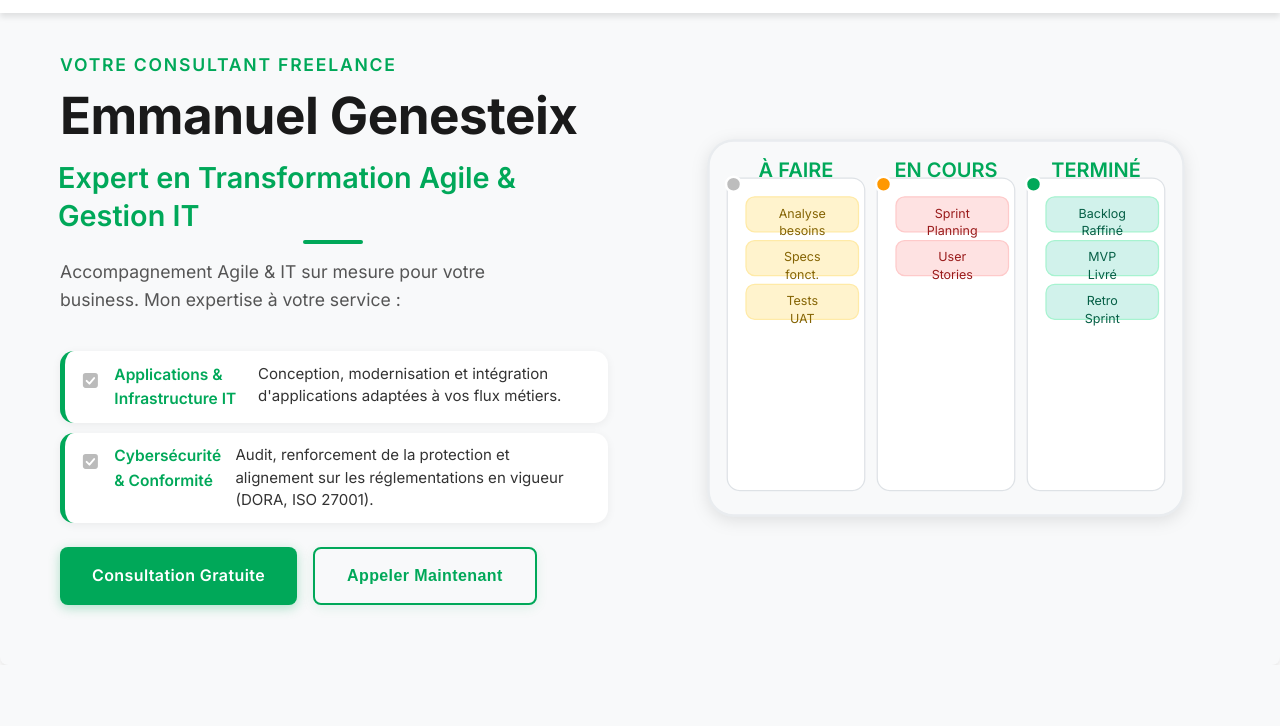
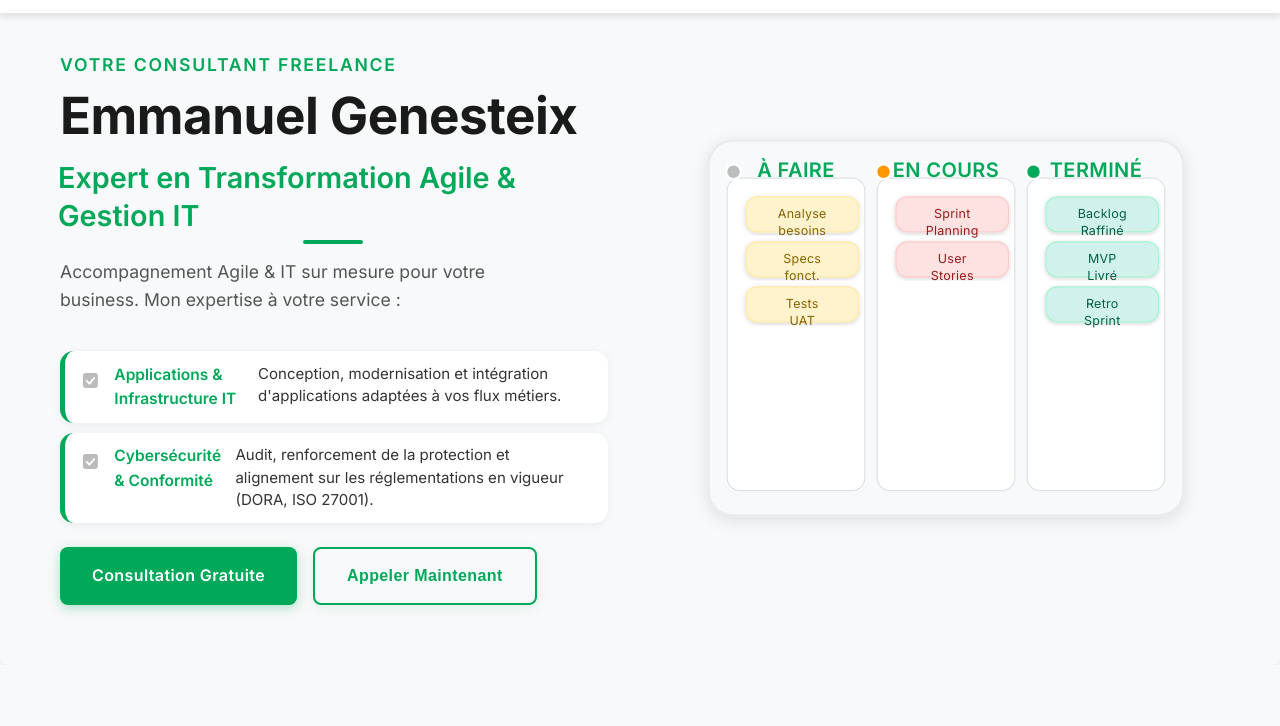
Before and after one commit to cryptoradio7/agilevizion, a plain HTML site: page index.html in a window 1280 px wide. Shown: the part 59-785 px from the top of the page. Drawn offline with Linux system fonts and the light colour scheme.

Commit message:
Kanban premium : centrage parfait, ombre douce, espacement harmonisé, police Inter 10px, pastilles alignées

```diff
--- a/index.html
+++ b/index.html
@@ -93,54 +93,54 @@
                         <rect x="265" y="40" width="110" height="250" rx="10" fill="white" stroke="#dee2e6" stroke-width="1"/>
 
                         <!-- Titres des colonnes -->
-                        <text x="80" y="35" text-anchor="middle" font-size="16" font-weight="bold" fill="#00A859" data-translate="kanban_todo">À FAIRE</text>
-                        <text x="200" y="35" text-anchor="middle" font-size="16" font-weight="bold" fill="#00A859" data-translate="kanban_doing">EN COURS</text>
-                        <text x="320" y="35" text-anchor="middle" font-size="16" font-weight="bold" fill="#00A859" data-translate="kanban_done">TERMINÉ</text>
+                        <text x="80" y="35" text-anchor="middle" font-size="16" font-weight="bold" fill="#00A859" font-family="Inter, sans-serif" data-translate="kanban_todo">À FAIRE</text>
+                        <text x="200" y="35" text-anchor="middle" font-size="16" font-weight="bold" fill="#00A859" font-family="Inter, sans-serif" data-translate="kanban_doing">EN COURS</text>
+                        <text x="320" y="35" text-anchor="middle" font-size="16" font-weight="bold" fill="#00A859" font-family="Inter, sans-serif" data-translate="kanban_done">TERMINÉ</text>
 
                         <!-- Post-its TO DO (jaunes) -->
-                        <rect x="40" y="55" width="90" height="28" rx="7" fill="#fff3cd" stroke="#ffeaa7" stroke-width="1"/>
-                        <text x="85" y="69" text-anchor="middle" font-size="10" fill="#856404" dominant-baseline="middle" font-weight="400" data-translate="kanban_todo_1">Analyse</text>
-                        <text x="85" y="83" text-anchor="middle" font-size="10" fill="#856404" dominant-baseline="middle" font-weight="400" data-translate="kanban_todo_2">besoins</text>
+                        <rect x="40" y="55" width="90" height="28" rx="9" fill="#fff3cd" stroke="#ffeaa7" stroke-width="1" filter="url(#shadow)"/>
+                        <text x="85" y="69" text-anchor="middle" font-size="10" fill="#856404" font-family="Inter, sans-serif" letter-spacing="0.02em" dominant-baseline="middle" font-weight="400" data-translate="kanban_todo_1">Analyse</text>
+                        <text x="85" y="83" text-anchor="middle" font-size="10" fill="#856404" font-family="Inter, sans-serif" letter-spacing="0.02em" dominant-baseline="middle" font-weight="400" data-translate="kanban_todo_2">besoins</text>
 
-                        <rect x="40" y="90" width="90" height="28" rx="7" fill="#fff3cd" stroke="#ffeaa7" stroke-width="1"/>
-                        <text x="85" y="104" text-anchor="middle" font-size="10" fill="#856404" dominant-baseline="middle" font-weight="400" data-translate="kanban_todo_3">Specs</text>
-                        <text x="85" y="118" text-anchor="middle" font-size="10" fill="#856404" dominant-baseline="middle" font-weight="400" data-translate="kanban_todo_4">fonct.</text>
+                        <rect x="40" y="91" width="90" height="28" rx="9" fill="#fff3cd" stroke="#ffeaa7" stroke-width="1" filter="url(#shadow)"/>
+                        <text x="85" y="105" text-anchor="middle" font-size="10" fill="#856404" font-family="Inter, sans-serif" letter-spacing="0.02em" dominant-baseline="middle" font-weight="400" data-translate="kanban_todo_3">Specs</text>
+                        <text x="85" y="119" text-anchor="middle" font-size="10" fill="#856404" font-family="Inter, sans-serif" letter-spacing="0.02em" dominant-baseline="middle" font-weight="400" data-translate="kanban_todo_4">fonct.</text>
 
-                        <rect x="40" y="125" width="90" height="28" rx="7" fill="#fff3cd" stroke="#ffeaa7" stroke-width="1"/>
-                        <text x="85" y="139" text-anchor="middle" font-size="10" fill="#856404" dominant-baseline="middle" font-weight="400" data-translate="kanban_todo_5">Tests</text>
-                        <text x="85" y="153" text-anchor="middle" font-size="10" fill="#856404" dominant-baseline="middle" font-weight="400" data-translate="kanban_todo_6">UAT</text>
+                        <rect x="40" y="127" width="90" height="28" rx="9" fill="#fff3cd" stroke="#ffeaa7" stroke-width="1" filter="url(#shadow)"/>
+                        <text x="85" y="141" text-anchor="middle" font-size="10" fill="#856404" font-family="Inter, sans-serif" letter-spacing="0.02em" dominant-baseline="middle" font-weight="400" data-translate="kanban_todo_5">Tests</text>
+                        <text x="85" y="155" text-anchor="middle" font-size="10" fill="#856404" font-family="Inter, sans-serif" letter-spacing="0.02em" dominant-baseline="middle" font-weight="400" data-translate="kanban_todo_6">UAT</text>
 
                         <!-- Post-its DOING (orange) -->
-                        <rect x="160" y="55" width="90" height="28" rx="7" fill="#fee2e2" stroke="#fecaca" stroke-width="1"/>
-                        <text x="205" y="69" text-anchor="middle" font-size="10" fill="#991b1b" dominant-baseline="middle" font-weight="400" data-translate="kanban_doing_1">Sprint</text>
-                        <text x="205" y="83" text-anchor="middle" font-size="10" fill="#991b1b" dominant-baseline="middle" font-weight="400" data-translate="kanban_doing_2">Planning</text>
+                        <rect x="160" y="55" width="90" height="28" rx="9" fill="#fee2e2" stroke="#fecaca" stroke-width="1" filter="url(#shadow)"/>
+                        <text x="205" y="69" text-anchor="middle" font-size="10" fill="#991b1b" font-family="Inter, sans-serif" letter-spacing="0.02em" dominant-baseline="middle" font-weight="400" data-translate="kanban_doing_1">Sprint</text>
+                        <text x="205" y="83" text-anchor="middle" font-size="10" fill="#991b1b" font-family="Inter, sans-serif" letter-spacing="0.02em" dominant-baseline="middle" font-weight="400" data-translate="kanban_doing_2">Planning</text>
 
-                        <rect x="160" y="90" width="90" height="28" rx="7" fill="#fee2e2" stroke="#fecaca" stroke-width="1"/>
-                        <text x="205" y="104" text-anchor="middle" font-size="10" fill="#991b1b" dominant-baseline="middle" font-weight="400" data-translate="kanban_doing_3">User</text>
-                        <text x="205" y="118" text-anchor="middle" font-size="10" fill="#991b1b" dominant-baseline="middle" font-weight="400" data-translate="kanban_doing_4">Stories</text>
+                        <rect x="160" y="91" width="90" height="28" rx="9" fill="#fee2e2" stroke="#fecaca" stroke-width="1" filter="url(#shadow)"/>
+                        <text x="205" y="105" text-anchor="middle" font-size="10" fill="#991b1b" font-family="Inter, sans-serif" letter-spacing="0.02em" dominant-baseline="middle" font-weight="400" data-translate="kanban_doing_3">User</text>
+                        <text x="205" y="119" text-anchor="middle" font-size="10" fill="#991b1b" font-family="Inter, sans-serif" letter-spacing="0.02em" dominant-baseline="middle" font-weight="400" data-translate="kanban_doing_4">Stories</text>
 
                         <!-- Post-its DONE (verts) -->
-                        <rect x="280" y="55" width="90" height="28" rx="7" fill="#d1f2eb" stroke="#a7f3d0" stroke-width="1"/>
-                        <text x="325" y="69" text-anchor="middle" font-size="10" fill="#065f46" dominant-baseline="middle" font-weight="400" data-translate="kanban_done_1">Backlog</text>
-                        <text x="325" y="83" text-anchor="middle" font-size="10" fill="#065f46" dominant-baseline="middle" font-weight="400" data-translate="kanban_done_2">Raffiné</text>
+                        <rect x="280" y="55" width="90" height="28" rx="9" fill="#d1f2eb" stroke="#a7f3d0" stroke-width="1" filter="url(#shadow)"/>
+                        <text x="325" y="69" text-anchor="middle" font-size="10" fill="#065f46" font-family="Inter, sans-serif" letter-spacing="0.02em" dominant-baseline="middle" font-weight="400" data-translate="kanban_done_1">Backlog</text>
+                        <text x="325" y="83" text-anchor="middle" font-size="10" fill="#065f46" font-family="Inter, sans-serif" letter-spacing="0.02em" dominant-baseline="middle" font-weight="400" data-translate="kanban_done_2">Raffiné</text>
 
-                        <rect x="280" y="90" width="90" height="28" rx="7" fill="#d1f2eb" stroke="#a7f3d0" stroke-width="1"/>
-                        <text x="325" y="104" text-anchor="middle" font-size="10" fill="#065f46" dominant-baseline="middle" font-weight="400" data-translate="kanban_done_3">MVP</text>
-                        <text x="325" y="118" text-anchor="middle" font-size="10" fill="#065f46" dominant-baseline="middle" font-weight="400" data-translate="kanban_done_4">Livré</text>
+                        <rect x="280" y="91" width="90" height="28" rx="9" fill="#d1f2eb" stroke="#a7f3d0" stroke-width="1" filter="url(#shadow)"/>
+                        <text x="325" y="105" text-anchor="middle" font-size="10" fill="#065f46" font-family="Inter, sans-serif" letter-spacing="0.02em" dominant-baseline="middle" font-weight="400" data-translate="kanban_done_3">MVP</text>
+                        <text x="325" y="119" text-anchor="middle" font-size="10" fill="#065f46" font-family="Inter, sans-serif" letter-spacing="0.02em" dominant-baseline="middle" font-weight="400" data-translate="kanban_done_4">Livré</text>
 
-                        <rect x="280" y="125" width="90" height="28" rx="7" fill="#d1f2eb" stroke="#a7f3d0" stroke-width="1"/>
-                        <text x="325" y="139" text-anchor="middle" font-size="10" fill="#065f46" dominant-baseline="middle" font-weight="400" data-translate="kanban_done_5">Retro</text>
-                        <text x="325" y="153" text-anchor="middle" font-size="10" fill="#065f46" dominant-baseline="middle" font-weight="400" data-translate="kanban_done_6">Sprint</text>
+                        <rect x="280" y="127" width="90" height="28" rx="9" fill="#d1f2eb" stroke="#a7f3d0" stroke-width="1" filter="url(#shadow)"/>
+                        <text x="325" y="141" text-anchor="middle" font-size="10" fill="#065f46" font-family="Inter, sans-serif" letter-spacing="0.02em" dominant-baseline="middle" font-weight="400" data-translate="kanban_done_5">Retro</text>
+                        <text x="325" y="155" text-anchor="middle" font-size="10" fill="#065f46" font-family="Inter, sans-serif" letter-spacing="0.02em" dominant-baseline="middle" font-weight="400" data-translate="kanban_done_6">Sprint</text>
 
-                        <!-- Magnets/épingles à gauche, plus petits -->
-                        <circle cx="30" cy="45" r="6" fill="#bdbdbd" stroke="#fff" stroke-width="2"/> <!-- gris pour À faire -->
-                        <circle cx="150" cy="45" r="6" fill="#ff9800" stroke="#fff" stroke-width="2"/> <!-- orange pour En cours -->
-                        <circle cx="270" cy="45" r="6" fill="#00A859" stroke="#fff" stroke-width="2"/> <!-- vert pour Terminé -->
+                        <!-- Magnets/épingles à gauche, alignées avec le texte du titre -->
+                        <circle cx="30" cy="35" r="6" fill="#bdbdbd" stroke="#fff" stroke-width="2"/> <!-- gris pour À faire -->
+                        <circle cx="150" cy="35" r="6" fill="#ff9800" stroke="#fff" stroke-width="2"/> <!-- orange pour En cours -->
+                        <circle cx="270" cy="35" r="6" fill="#00A859" stroke="#fff" stroke-width="2"/> <!-- vert pour Terminé -->
 
                         <!-- Effet d'ombre pour les post-its -->
                         <defs>
                             <filter id="shadow">
-                                <dropshadow dx="1" dy="1" stdDeviation="1" flood-opacity="0.3"/>
+                                <feDropShadow dx="0" dy="1" stdDeviation="1.5" flood-opacity="0.18"/>
                             </filter>
                         </defs>
                     </svg>
--- a/styles.css
+++ b/styles.css
@@ -1684,9 +1684,11 @@ html, body {
 
 .kanban-svg text[data-translate^="kanban_"] {
   font-size: 10px !important;
+  font-family: 'Inter', sans-serif;
   font-weight: 400;
   text-anchor: middle;
   dominant-baseline: middle;
+  letter-spacing: 0.02em;
 }
 .kanban-svg text[data-translate="kanban_todo"],
 .kanban-svg text[data-translate="kanban_doing"],
```
